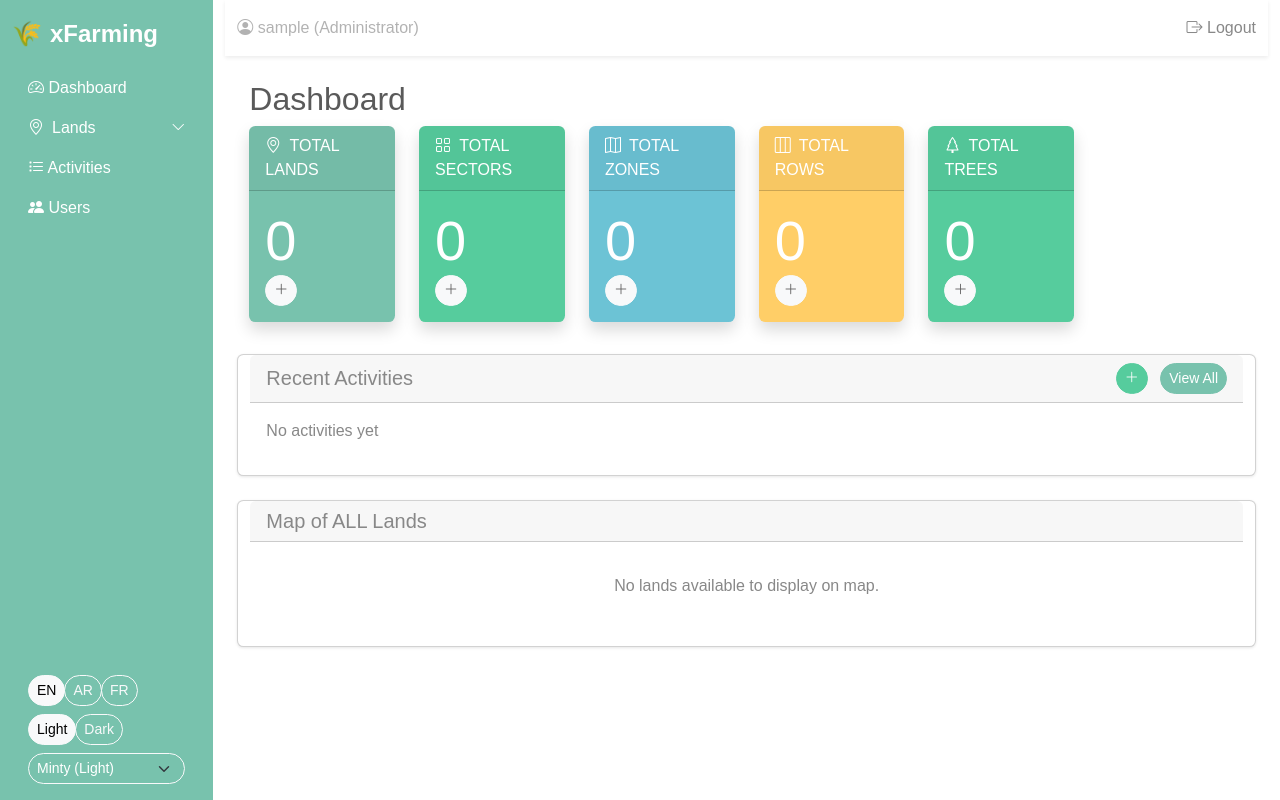
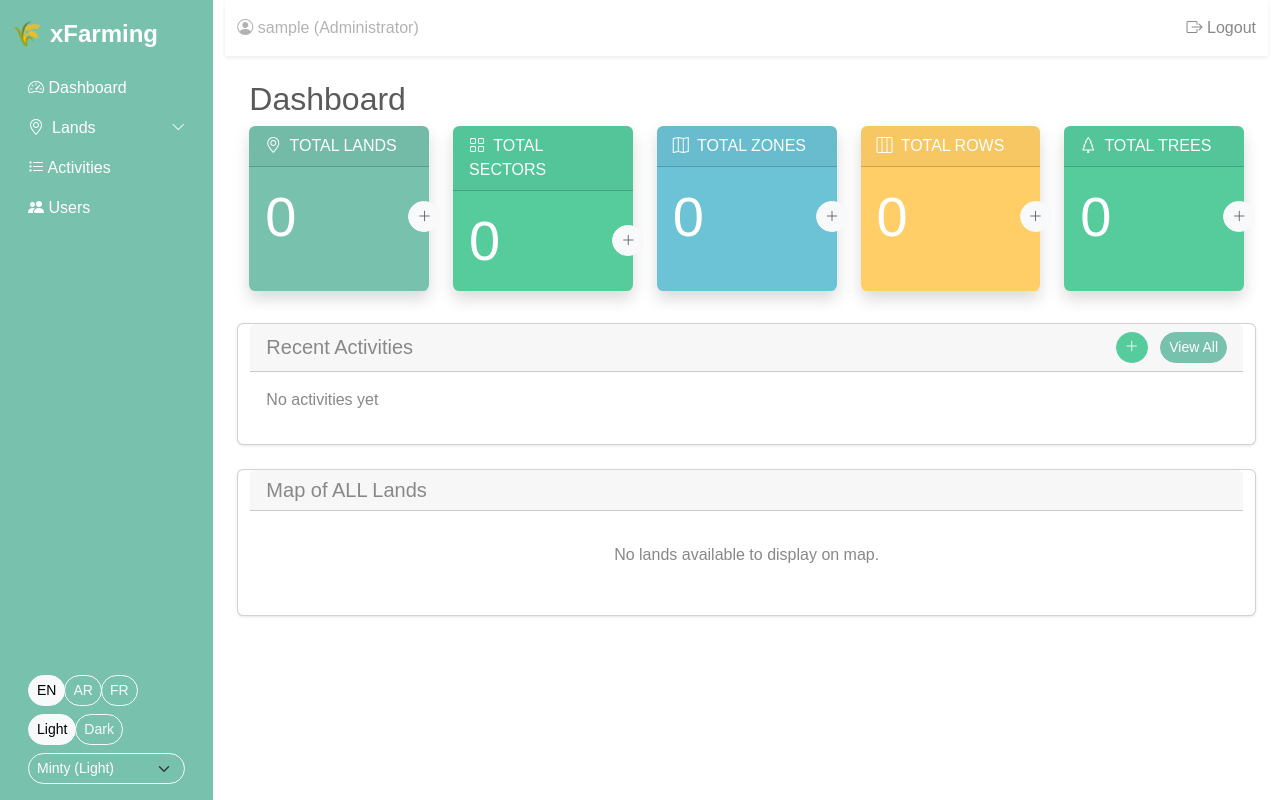
Before and after one commit to kouljihate/xFarming, a Flask app: page /dashboard/ in a window 1280 px wide. Run offline with Flask 3, Linux system fonts and the light colour scheme; the visitor is signed in with stand-in values (Sample User, id 1); data that the repository does not hold is empty; some libraries are stand-ins or nearby versions.

Commit message:
Fix dashboard: correct sector count from embedded docs + spread 5 cards evenly (v0.7.59)

```diff
--- a/app/__init__.py
+++ b/app/__init__.py
@@ -5,7 +5,7 @@ import os
 from app.config import Config
 from app.translations import t as t_func
 
-__version__ = '0.7.58'
+__version__ = '0.7.60'
 
 bootstrap = Bootstrap()
 
--- a/app/blueprints/dashboard.py
+++ b/app/blueprints/dashboard.py
@@ -19,13 +19,24 @@ def index():
 
     db = get_db()
 
+    # Count embedded documents from lands collection
+    lands = list(db.lands.find())
     stats = {
-        'lands': db.lands.count_documents({}),
-        'sectors': db.sectors.count_documents({}),
-        'zones': db.zones.count_documents({}),
-        'rows': db.rows.count_documents({}),
-        'trees': db.trees.count_documents({})
+        'lands': len(lands),
+        'sectors': 0,
+        'zones': 0,
+        'rows': 0,
+        'trees': 0
     }
+
+    for land in lands:
+        stats['sectors'] += len(land.get('sectors', []))
+        for sector in land.get('sectors', []):
+            stats['zones'] += len(sector.get('zones', []))
+            for zone in sector.get('zones', []):
+                stats['rows'] += len(zone.get('rows', []))
+                for row in zone.get('rows', []):
+                    stats['trees'] += len(row.get('trees', []))
 
     recent_activities = list(db.activities.find().sort('date', -1).limit(10))
 
--- a/app/templates/dashboard/index.html
+++ b/app/templates/dashboard/index.html
@@ -5,9 +5,9 @@
 {% block content %}
 <h2>{{ t('dashboard', session.get('lang', 'en')) }}</h2>
 
-<div class="row mb-3">
-    <div class="col-lg-2 col-md-6 mb-3">
-        <div class="card text-white bg-primary border-0 shadow">
+<div class="row row-cols-lg-5 row-cols-md-3 row-cols-1 mb-3">
+    <div class="col mb-3">
+        <div class="card text-white bg-primary border-0 shadow h-100">
             <div class="card-header">
                 <i class="bi-geo-alt me-1"></i> TOTAL LANDS
             </div>
@@ -23,8 +23,8 @@
             </div>
         </div>
     </div>
-    <div class="col-lg-2 col-md-6 mb-3">
-        <div class="card text-white bg-success border-0 shadow">
+    <div class="col mb-3">
+        <div class="card text-white bg-success border-0 shadow h-100">
             <div class="card-header">
                 <i class="bi-grid me-1"></i> TOTAL SECTORS
             </div>
@@ -40,8 +40,8 @@
             </div>
         </div>
     </div>
-    <div class="col-lg-2 col-md-6 mb-3">
-        <div class="card text-white bg-info border-0 shadow">
+    <div class="col mb-3">
+        <div class="card text-white bg-info border-0 shadow h-100">
             <div class="card-header">
                 <i class="bi-map me-1"></i> TOTAL ZONES
             </div>
@@ -57,8 +57,8 @@
             </div>
         </div>
     </div>
-    <div class="col-lg-2 col-md-6 mb-3">
-        <div class="card text-white bg-warning border-0 shadow">
+    <div class="col mb-3">
+        <div class="card text-white bg-warning border-0 shadow h-100">
             <div class="card-header">
                 <i class="bi-layout-three-columns me-1"></i> TOTAL ROWS
             </div>
@@ -74,8 +74,8 @@
             </div>
         </div>
     </div>
-    <div class="col-lg-2 col-md-6 mb-3">
-        <div class="card text-white bg-success border-0 shadow">
+    <div class="col mb-3">
+        <div class="card text-white bg-success border-0 shadow h-100">
             <div class="card-header">
                 <i class="bi-tree me-1"></i> TOTAL TREES
             </div>
```
Also changed, not shown: news.md (+6 -0 lines), 1 other file.
